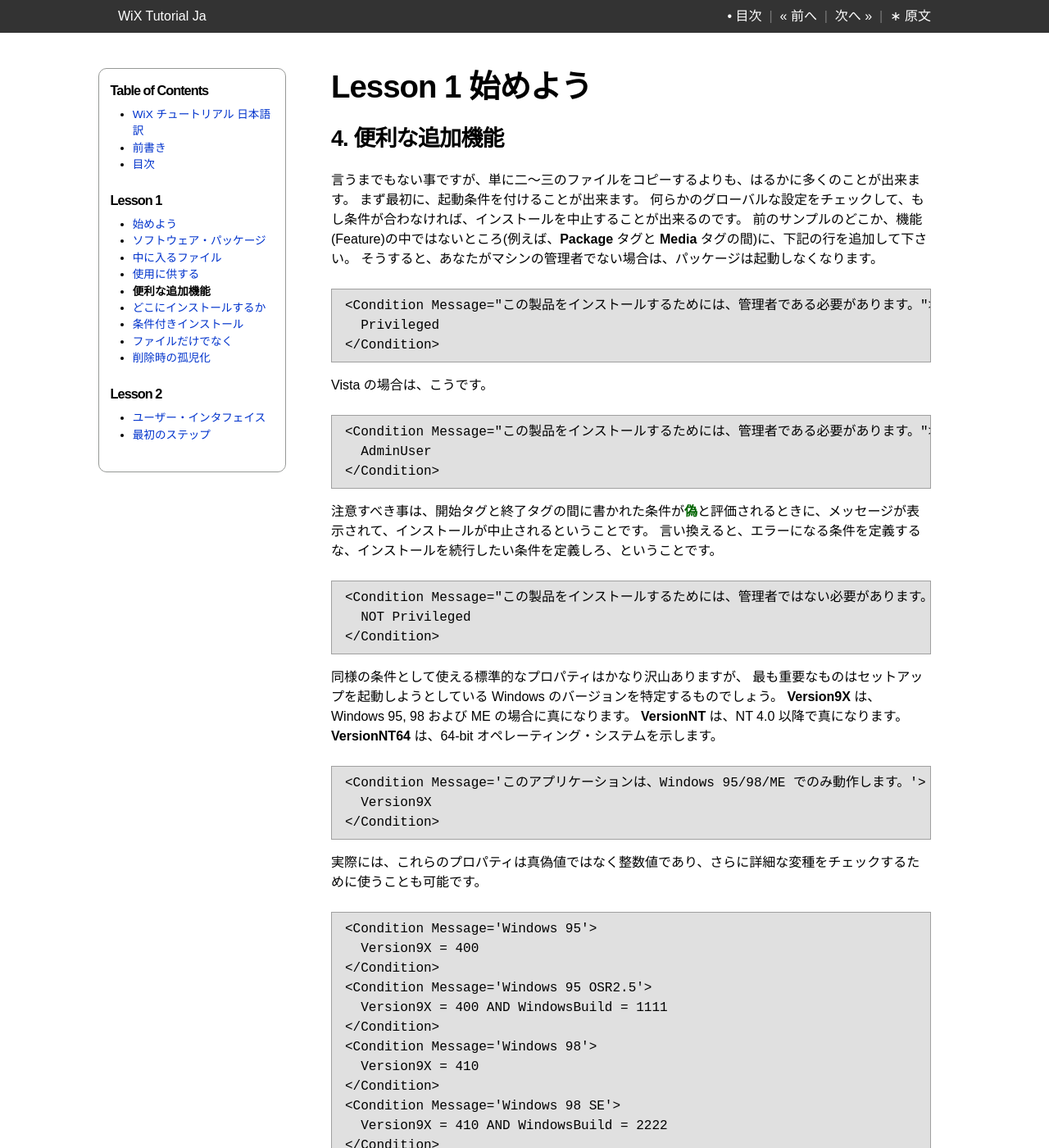
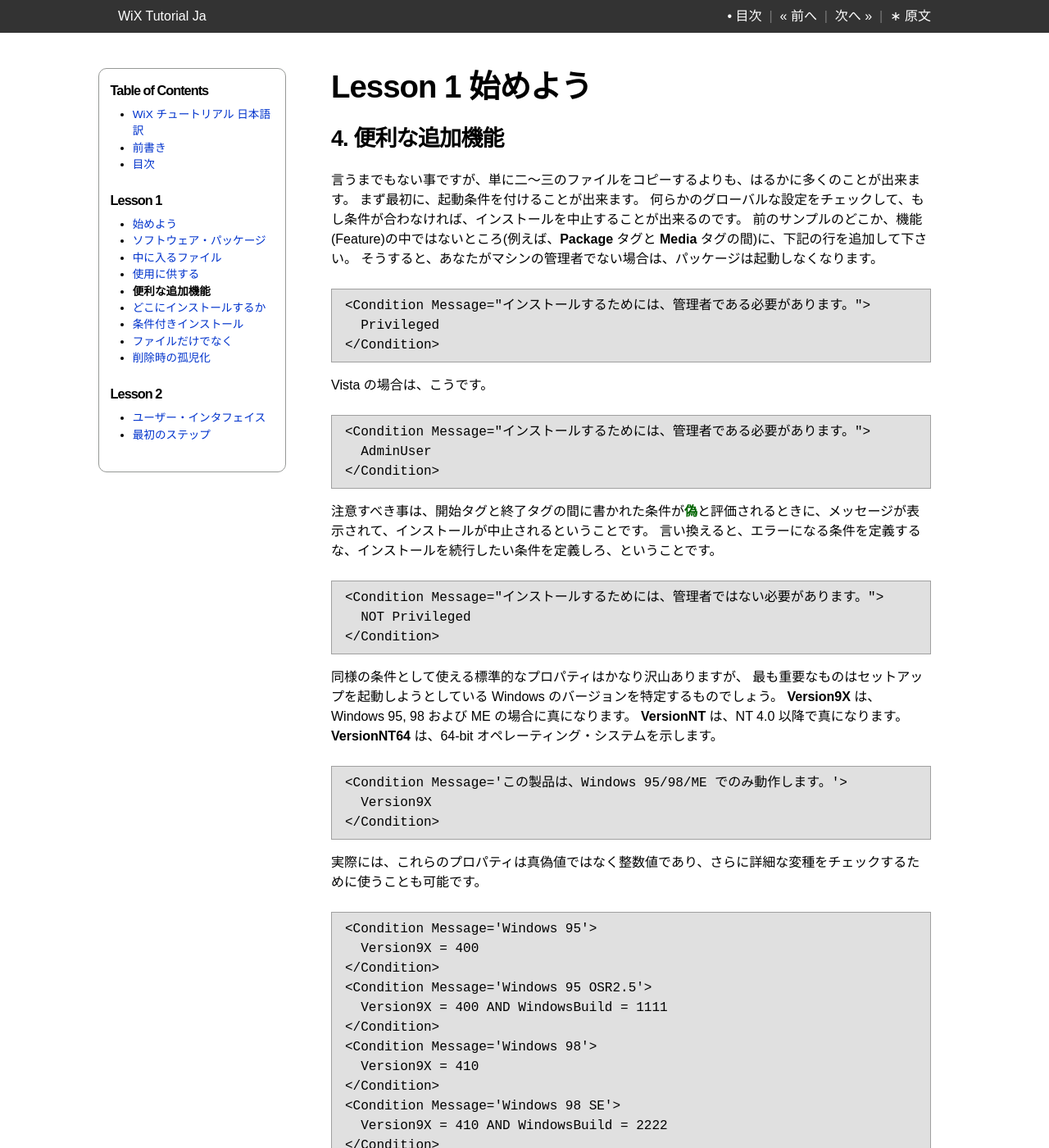
Before and after one commit to wix-tutorial-ja/wix-tutorial-ja.github.com, a Jekyll site: the page built from ch01/04-useful-extras.md, in a window 1280 px wide and 1400 px high. Shown: the whole window at 82% size. Built offline with Jekyll 4.4.1, drawn with Linux system fonts in a browser that asks for light colours.

```diff
--- a/ch01/04-useful-extras.md
+++ b/ch01/04-useful-extras.md
@@ -18,20 +18,20 @@
 前のサンプルのどこか、機能(Feature)の中ではないところ(例えば、*Package* タグと *Media* タグの間)に、下記の行を追加して下さい。
 そうすると、あなたがマシンの管理者でない場合は、パッケージは起動しなくなります。
 
-    <Condition Message="この製品をインストールするためには、管理者である必要があります。">
+    <Condition Message="インストールするためには、管理者である必要があります。">
       Privileged
     </Condition>
 
 Vista の場合は、こうです。
 
-    <Condition Message="この製品をインストールするためには、管理者である必要があります。">
+    <Condition Message="インストールするためには、管理者である必要があります。">
       AdminUser
     </Condition>
 
 注意すべき事は、開始タグと終了タグの間に書かれた条件が**偽**と評価されるときに、メッセージが表示されて、インストールが中止されるということです。
 言い換えると、エラーになる条件を定義するな、インストールを続行したい条件を定義しろ、ということです。
 
-    <Condition Message="この製品をインストールするためには、管理者ではない必要があります。">
+    <Condition Message="インストールするためには、管理者ではない必要があります。">
       NOT Privileged
     </Condition>
 
@@ -40,7 +40,7 @@
 *Version9X* は、Windows 95, 98 および ME の場合に真になります。
 *VersionNT* は、NT 4.0 以降で真になります。*VersionNT64* は、64-bit オペレーティング・システムを示します。
 
-    <Condition Message='このアプリケーションは、Windows 95/98/ME でのみ動作します。'>
+    <Condition Message='この製品は、Windows 95/98/ME でのみ動作します。'>
       Version9X
     </Condition>
 
```
Also changed, not shown: ch01/02-the-files-inside.md (+3 -5 lines).
